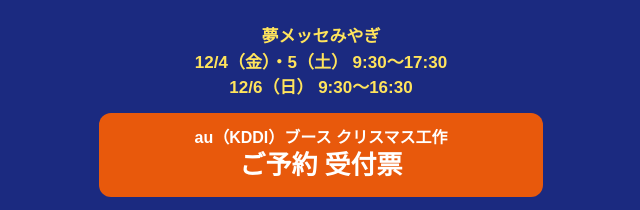
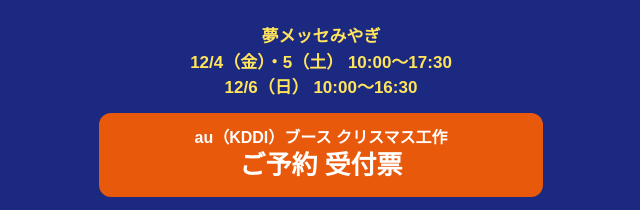
Before and after one commit to yumemesse-xmas/uketsuke, a plain HTML site: page index.html in a window 1280 px wide. Shown: the top 210 px of the page, 319-959 px from the left. Drawn offline with Linux system fonts and the light colour scheme.

Commit message:
受付の開始をauブースの稼働に合わせて10:00に
Co-Authored-By: Claude Fable 5.2 <noreply@anthropic.com>

```diff
--- a/index.html
+++ b/index.html
@@ -27,7 +27,7 @@ dd a{color:#fff;text-decoration:underline}
 </head>
 <body>
 <main class="tk">
-  <div class="top">夢メッセみやぎ<br>12/4（金）・5（土） 9:30〜17:30<br>12/6（日） 9:30〜16:30</div>
+  <div class="top">夢メッセみやぎ<br>12/4（金）・5（土） 10:00〜17:30<br>12/6（日） 10:00〜16:30</div>
   <div class="name"><small>au（KDDI）ブース クリスマス工作</small>ご予約 受付票</div>
   <div class="show">
     <div class="a">ご来場のときは</div>
```
